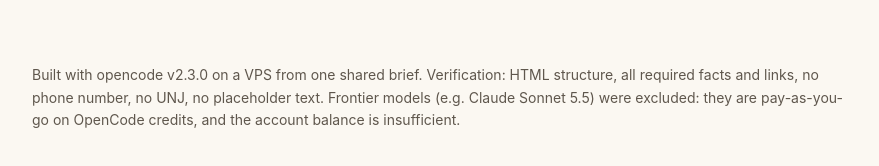
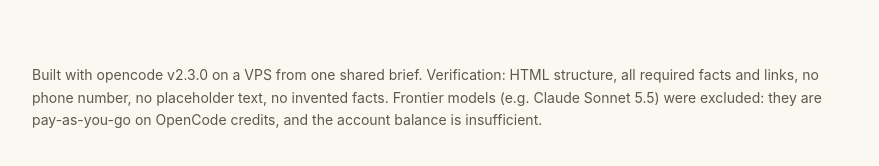
Before and after one commit to BaraGitDoodle-bit/bara-portfolio-bakeoff, a plain HTML site: page index.html in a window 1280 px wide. Shown: the part 3112-3278 px from the top of the page, without its empty margins (200-1079 px from the left). Drawn offline with Linux system fonts and the light colour scheme.

Commit message:
Remove UNJ from gallery footer verification sentence

```diff
--- a/index.html
+++ b/index.html
@@ -136,7 +136,7 @@
   </ul>
 
   <footer>
-    <p>Built with opencode v2.3.0 on a VPS from one shared brief. Verification: HTML structure, all required facts and links, no phone number, no UNJ, no placeholder text. Frontier models (e.g. Claude Sonnet 5.5) were excluded: they are pay-as-you-go on OpenCode credits, and the account balance is insufficient.</p>
+    <p>Built with opencode v2.3.0 on a VPS from one shared brief. Verification: HTML structure, all required facts and links, no phone number, no placeholder text, no invented facts. Frontier models (e.g. Claude Sonnet 5.5) were excluded: they are pay-as-you-go on OpenCode credits, and the account balance is insufficient.</p>
   </footer>
 </div>
 </body>
```
